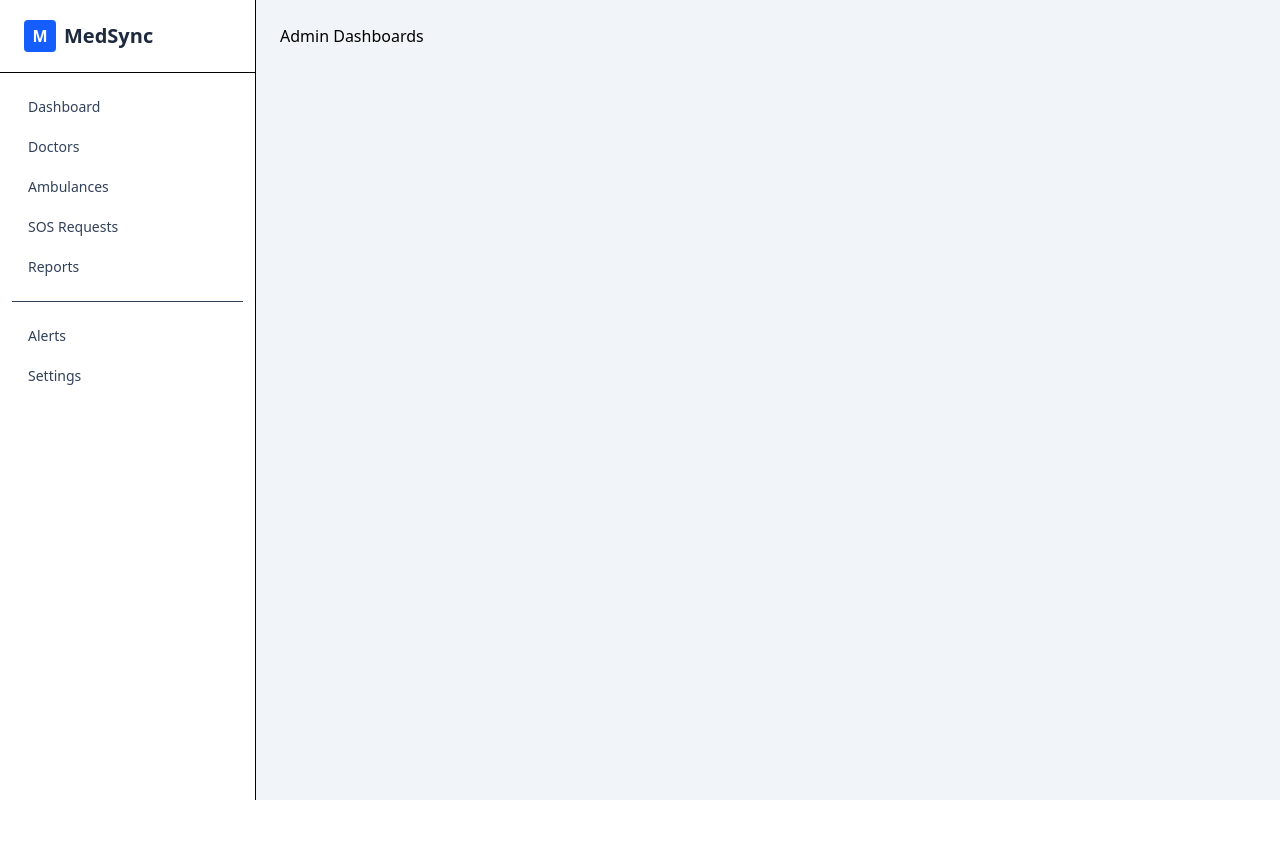
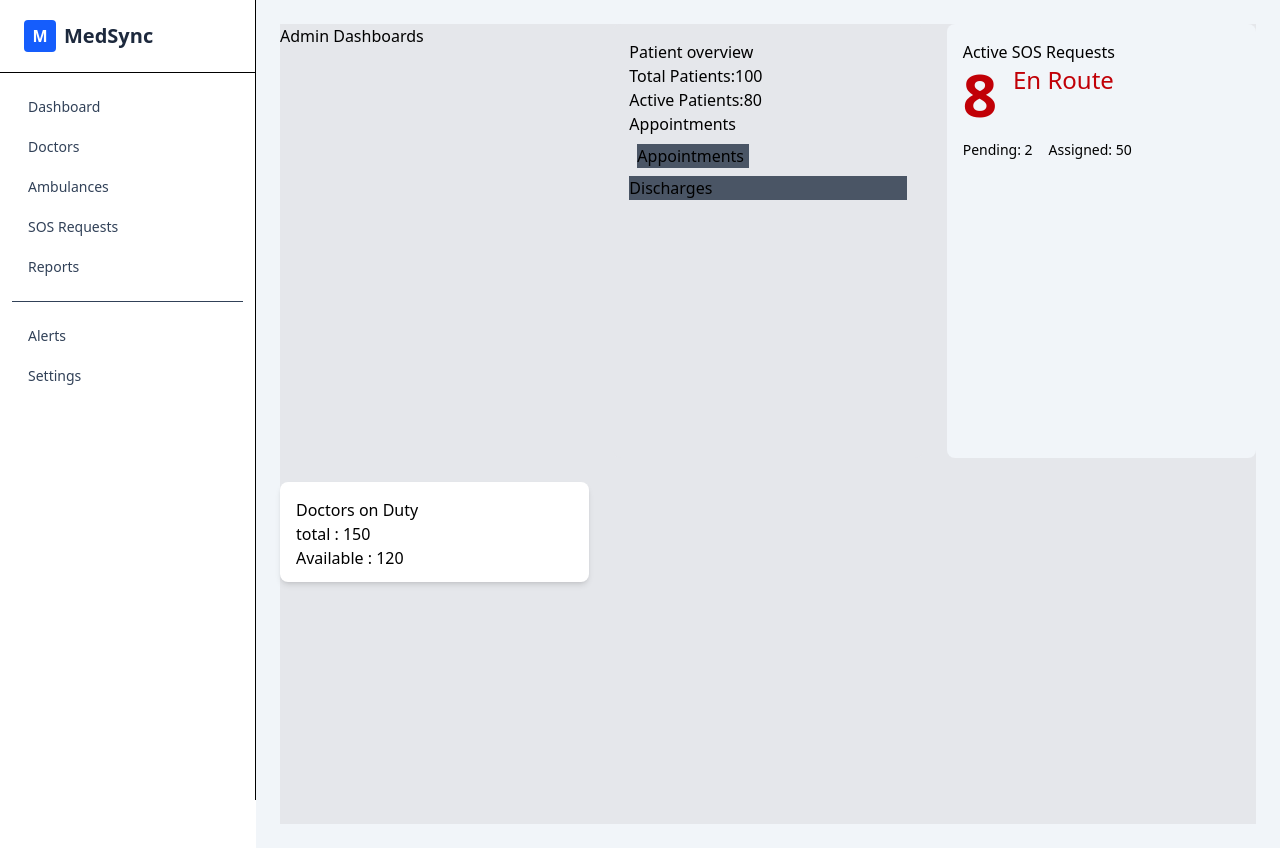
Before and after one commit to Vishnu-p-c/MedSync, a React (Vite) app in the folder frontend/: page /admin-dashboard in a window 1280 px wide. Before the commit the page ends 800 px from the top, so only its background shows below. Built offline with nearby package versions, Linux system fonts and the light colour scheme.

Commit message:
modified dashboard in frontend

```diff
--- a/frontend/src/pages/AdminDashboard.jsx
+++ b/frontend/src/pages/AdminDashboard.jsx
@@ -5,7 +5,47 @@ import DashboardLayout from "../layout/DashboardLayout";
 function AdminDashboard(){
     return(
         <DashboardLayout>
-            <h1>Admin Dashboards</h1>
+            {/* over all content div*/}
+            <div className="grid grid-cols-1 md:grid-cols-2 lg:grid-cols-3 gap-6 bg-gray-200 min-h-screen ">
+                <h1>Admin Dashboards</h1>
+
+                {/* patient overview content */}
+                <div className="bg-gray-200 p-4 rounded-lg">
+                    <h3>Patient overview</h3>
+                    <p>
+                        Total Patients:<span>100</span>
+                    </p>
+                    <p>
+                        Active Patients:<span>80</span>
+                    </p>
+                    <p>Appointments</p>
+                    <div className="bg-gray-600 w-2x1 m-2 w-28 text-0.4 ">Appointments</div>
+                    <div className="bg-gray-600">Discharges</div>
+                </div>
+
+                {/* sos requests div */}
+                <div className="bg-slate-100 p-4 rounded-lg ">
+                    <h3>Active SOS Requests</h3>
+                    <div className="flex col-flex gap-4">
+                        <p className="text-6xl text-red-700 font-bold"> 8</p>
+                        <p className="text-2xl text-red-700">En Route</p>
+                    </div>
+                    <div className="mt-4 flex col-flex gap-4">
+                        <p className="text-sm">Pending:&nbsp;<span>2</span></p>
+                        <p className="text-sm">Assigned:&nbsp;<span>50</span></p>
+                    </div>
+                </div>
+
+            {/* doctors on duty  div */}
+            <div className="bg-white p-4 rounded-lg h-25 shadow-md ">
+                <h3>Doctors on Duty</h3>
+                <p>total : <span>150</span></p>
+                <p>Available : <span>120</span></p>
+            </div>
+
+
+
+            </div>
         </DashboardLayout>
     );
 
--- a/frontend/src/pages/Login.jsx
+++ b/frontend/src/pages/Login.jsx
@@ -31,7 +31,6 @@ function Login() {
 
 
   return (
-    <DashboardLayout>
     <div className="min-h-screen flex items-center justify-center bg-gray-300   " >
       <div className="relative w-full max-w-md bg-white rounded-2xl shadow-zinc-800 px-10 py-8 ">
 
@@ -62,8 +61,6 @@ function Login() {
       </div>
 
     </div>
-
-  </DashboardLayout>
   );
 }
 
```
